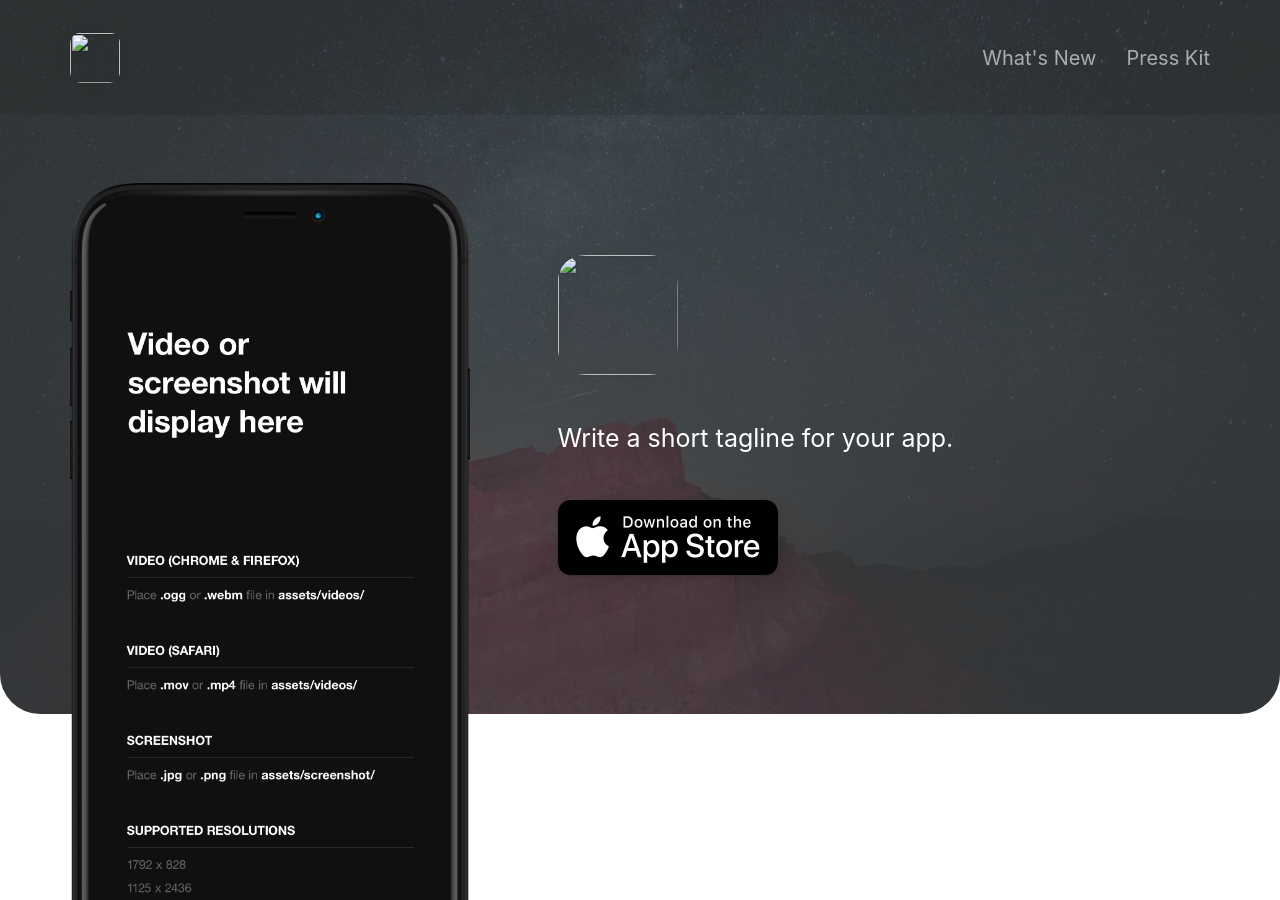
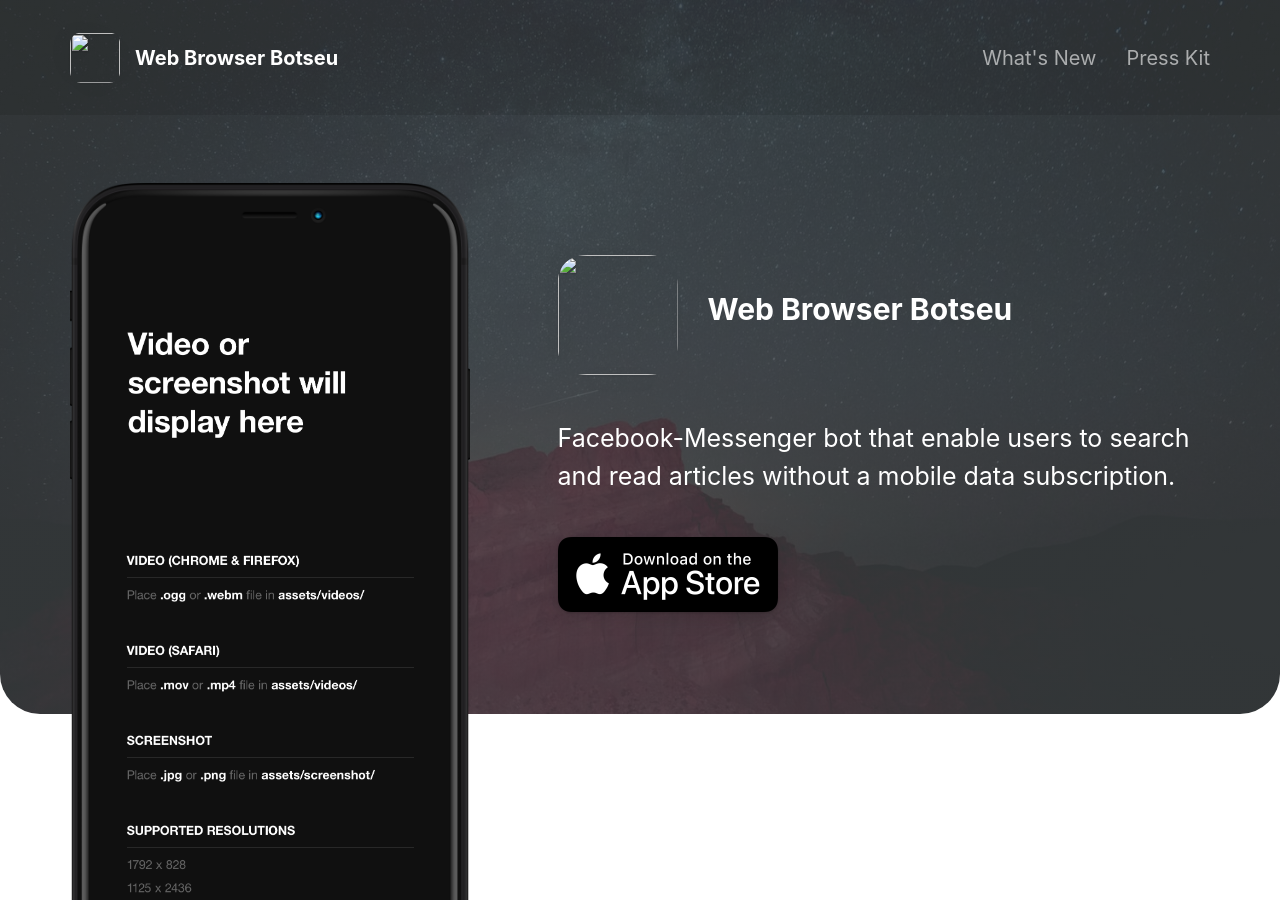
Before and after one commit to lonewanderer27/Web-Browser-Botseu, a Jekyll site: the page built from index.html, in a window 1280 px wide and 900 px high. Built offline with Jekyll 4.4.1, drawn with Linux system fonts in a browser that asks for light colours; nearby versions of some CDN libraries; some of the changed text lies outside the part shown.

Commit message:
update config yml

```diff
--- a/_config.yml
+++ b/_config.yml
@@ -11,23 +11,23 @@
                                                                                       # Or upload your press kit file to assets and set path accordingly (e.g. "assets/your_press_kit.zip").
 
 app_icon                                  : # assets/appicon.png                      # Automatically populates if not set and if iOS app ID is set.  Otherwise enter path to icon file manually.
-app_name                                  :                                           # Automatically populates if not set and if iOS app ID is set.  Otherwise enter manually.
+app_name                                  : Web Browser Botseu                        # Automatically populates if not set and if iOS app ID is set.  Otherwise enter manually.
 app_price                                 :                                           # Automatically populates if not set and if iOS app ID is set.  Otherwise enter manually.
-app_description                           : Write a short tagline for your app.
+app_description                           : Facebook-Messenger bot that enable users to search and read articles without a mobile data subscription.
 
 enable_smart_app_banner                   : true                                      # Set to true to show a smart app banner at top of page on mobile devices.
 
 
 
 # Information About Yourself
-your_name                                 : Emil Baehr
-your_link                                 : https://emilbaehr.com
-your_city                                 : Copenhagen
-email_address                             : emil.baehr@gmail.com
+your_name                                 : Adriane James
+your_link                                 : https://lonewanderer27.github.io
+your_city                                 : Makati City
+email_address                             : adrianejames27@gmail.com
 facebook_username                         :
-instagram_username                        : ebaehr
-twitter_username                          : ebaehr
-github_username                           : emilbaehr
+instagram_username                        :
+twitter_username                          : ellewanderer27
+github_username                           : lonewanderer27
 youtube_username                          :
 
 
```
